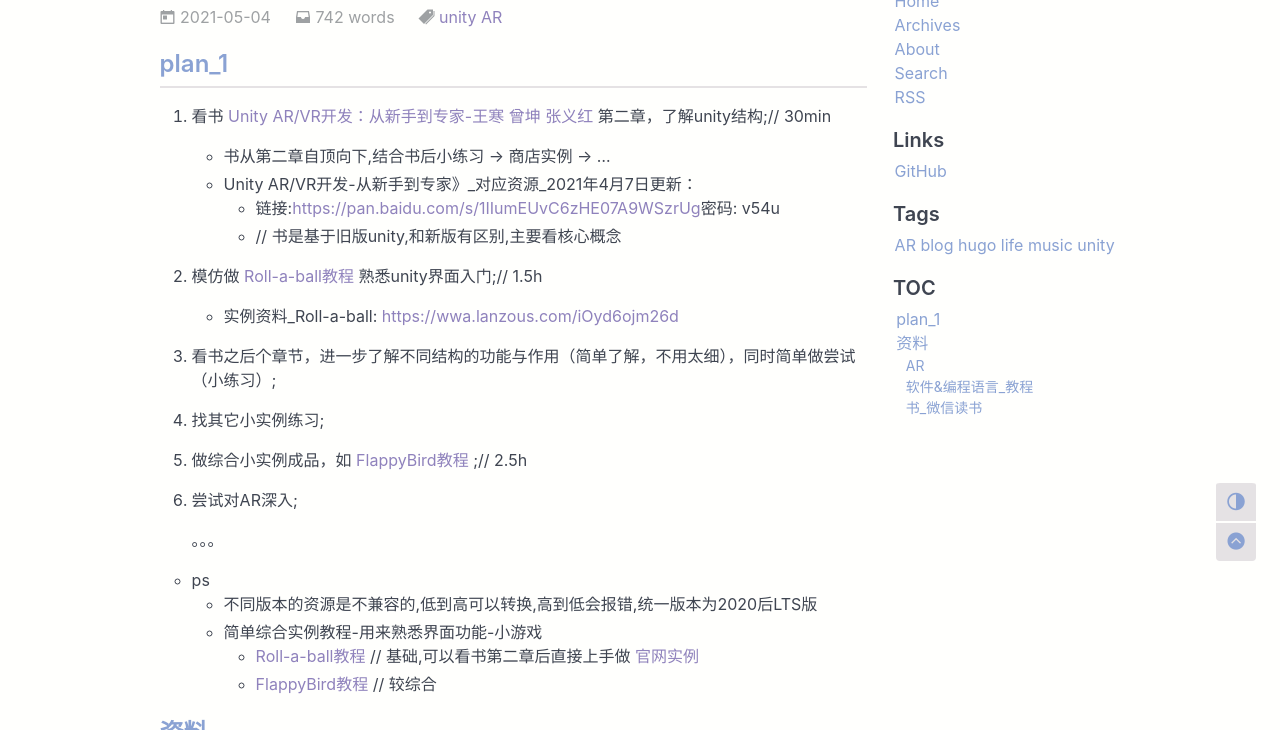
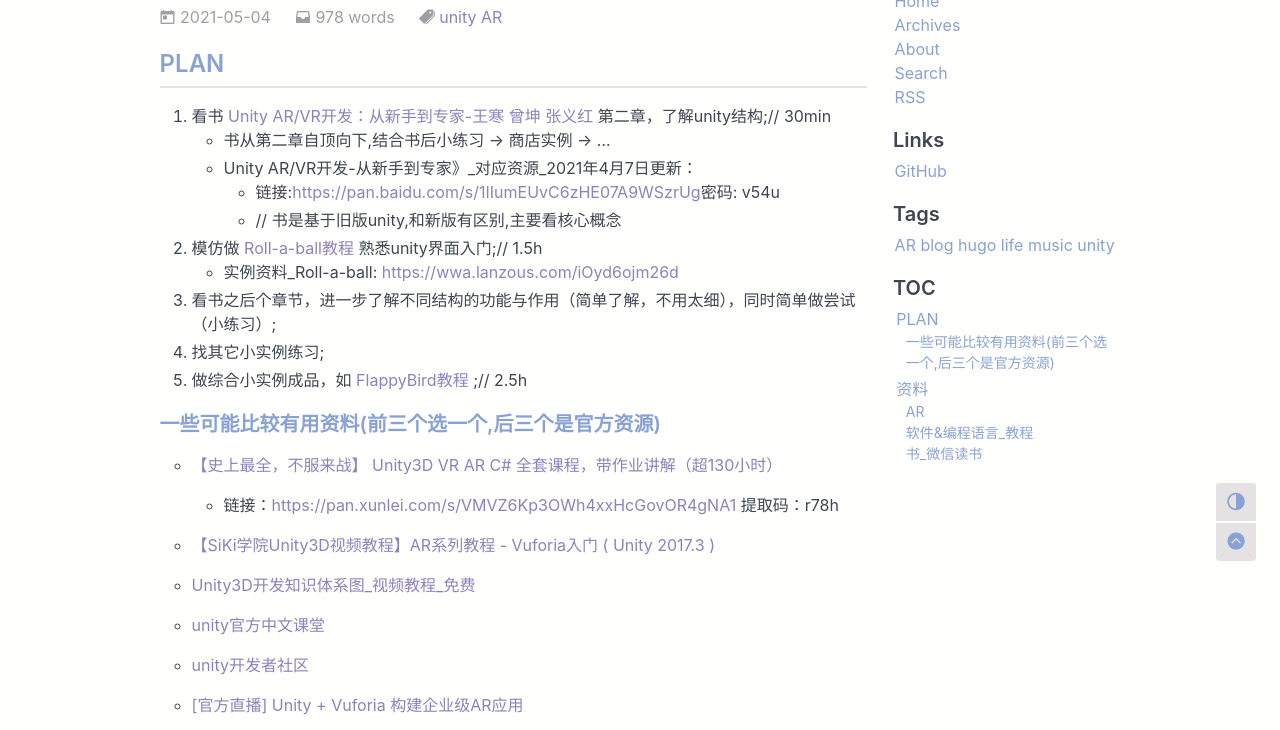
Before and after one commit to solen0/solen0.github.io, a plain HTML site: page post/unity/index.html in a window 1280 px wide. Shown: the part 215-945 px from the top of the page. Drawn offline with nearby package versions, Linux system fonts and the light colour scheme; some packages are replaced by stand-ins of ours; a script that the page names is missing; a web font is replaced by a local one.

Commit message:
post update

```diff
--- a/post/unity/index.html
+++ b/post/unity/index.html
@@ -101,15 +101,14 @@
         <a href="https://solen0.github.io/post/unity/">unity</a>
     </h2>
     <div class="post-item post-meta">
-        <span><i class="iconfont icon-today-sharp"></i>&nbsp;2021-05-04</span><span><i class="iconfont icon-file-tray-sharp"></i>&nbsp;742 words</span><span><i class="iconfont icon-pricetags-sharp"></i>&nbsp;<a href="/tags/unity">unity</a>&nbsp;<a href="/tags/ar">AR</a>&nbsp;</span>
+        <span><i class="iconfont icon-today-sharp"></i>&nbsp;2021-05-04</span><span><i class="iconfont icon-file-tray-sharp"></i>&nbsp;978 words</span><span><i class="iconfont icon-pricetags-sharp"></i>&nbsp;<a href="/tags/unity">unity</a>&nbsp;<a href="/tags/ar">AR</a>&nbsp;</span>
 
     </div>
 
     <div class="post-content markdown-body">
-        <h2 id="plan_1">plan_1</h2>
+        <h2 id="plan">PLAN</h2>
 <ol>
-<li>
-<p>看书 <a href="https://weread.qq.com/web/reader/0b4321c05e12dd0b47a303bkc81322c012c81e728d9d180" target="_blank">Unity AR/VR开发：从新手到专家-王寒 曾坤 张义红</a> 第二章，了解unity结构;// 30min</p>
+<li>看书 <a href="https://weread.qq.com/web/reader/0b4321c05e12dd0b47a303bkc81322c012c81e728d9d180" target="_blank">Unity AR/VR开发：从新手到专家-王寒 曾坤 张义红</a> 第二章，了解unity结构;// 30min
 <ul>
 <li>书从第二章自顶向下,结合书后小练习 -&gt; 商店实例 -&gt; &hellip;</li>
 <li>Unity AR/VR开发-从新手到专家》_对应资源_2021年4月7日更新：
@@ -120,28 +119,41 @@
 </li>
 </ul>
 </li>
-<li>
-<p>模仿做 <a href="https://www.bilibili.com/video/BV1ns411e7yQ?t=1177" target="_blank">Roll-a-ball教程</a> 熟悉unity界面入门;// 1.5h</p>
+<li>模仿做 <a href="https://www.bilibili.com/video/BV1ns411e7yQ?t=1177" target="_blank">Roll-a-ball教程</a> 熟悉unity界面入门;// 1.5h
 <ul>
 <li>实例资料_Roll-a-ball: <a href="https://wwa.lanzous.com/iOyd6ojm26d">https://wwa.lanzous.com/iOyd6ojm26d</a></li>
 </ul>
 </li>
+<li>看书之后个章节，进一步了解不同结构的功能与作用（简单了解，不用太细），同时简单做尝试（小练习）;</li>
+<li>找其它小实例练习;</li>
+<li>做综合小实例成品，如 <a href="https://www.bilibili.com/video/BV1H64y1U7xU?p=2" target="_blank">FlappyBird教程</a> ;// 2.5h</li>
+</ol>
+<h3 id="一些可能比较有用资料前三个选一个后三个是官方资源">一些可能比较有用资料(前三个选一个,后三个是官方资源)</h3>
+<ul>
 <li>
-<p>看书之后个章节，进一步了解不同结构的功能与作用（简单了解，不用太细），同时简单做尝试（小练习）;</p>
+<p><a href="https://www.bilibili.com/video/BV1hJ411B7cR" target="_blank">【史上最全，不服来战】 Unity3D VR AR C# 全套课程，带作业讲解（超130小时）</a></p>
+<ul>
+<li>链接：<a href="https://pan.xunlei.com/s/VMVZ6Kp3OWh4xxHcGovOR4gNA1">https://pan.xunlei.com/s/VMVZ6Kp3OWh4xxHcGovOR4gNA1</a> 提取码：r78h</li>
+</ul>
 </li>
 <li>
-<p>找其它小实例练习;</p>
+<p><a href="https://www.bilibili.com/video/BV134411s725" target="_blank">【SiKi学院Unity3D视频教程】AR系列教程 - Vuforia入门 ( Unity 2017.3 )</a></p>
 </li>
 <li>
-<p>做综合小实例成品，如 <a href="https://www.bilibili.com/video/BV1H64y1U7xU?p=2" target="_blank">FlappyBird教程</a> ;// 2.5h</p>
+<p><a href="https://www.jikexueyuan.com/path/unity3d/" target="_blank">Unity3D开发知识体系图_视频教程_免费</a></p>
 </li>
 <li>
-<p>尝试对AR深入;</p>
+<p><a href="https://learn.u3d.cn/" target="_blank">unity官方中文课堂</a></p>
+</li>
+<li>
+<p><a href="https://unity.cn/articles" target="_blank">unity开发者社区</a></p>
+</li>
+<li>
+<p><a href="https://www.bilibili.com/video/BV1CJ411t7qp" target="_blank">[官方直播] Unity + Vuforia 构建企业级AR应用</a></p>
 <p>。。。</p>
 </li>
-</ol>
-<ul>
-<li>ps
+<li>
+<p>ps</p>
 <ul>
 <li>不同版本的资源是不兼容的,低到高可以转换,高到低会报错,统一版本为2020后LTS版</li>
 <li>简单综合实例教程-用来熟悉界面功能-小游戏
@@ -173,6 +185,7 @@
 <p>unity</p>
 <ul>
 <li><a href="https://www.bilibili.com/video/BV19x41127BP" target="_blank">【极客学院】Unity3D入门教学 + 附c#编程基础</a></li>
+<li><a href="https://www.jikexueyuan.com/path/unity3d/" target="_blank">Unity3D开发知识体系图_视频教程_免费</a></li>
 </ul>
 </li>
 <li>
@@ -229,6 +242,14 @@
 - [FPS VR小游戏](http://www.taikr.com/course/413)
 - [HTC Vive 交互进阶](http://www.taikr.com/course/435)
 - [HTC Vive 交互基础](http://www.taikr.com/course/432)
+-->
+<!--
+- [【史上最全，不服来战】 Unity3D VR AR C# 全套课程，带作业讲解（超130小时）](https://www.bilibili.com/video/BV1hJ411B7cR)
+- [【SiKi学院Unity3D视频教程】AR系列教程 - Vuforia入门 ( Unity 2017.3 )](https://www.bilibili.com/video/BV134411s725)
+- [Unity3D开发知识体系图_视频教程_免费](https://www.jikexueyuan.com/path/unity3d/)
+- [unity官方中文课堂](https://learn.u3d.cn/)
+- [unity开发者社区](https://unity.cn/articles)
+- [[官方直播] Unity + Vuforia 构建企业级AR应用](https://www.bilibili.com/video/BV1CJ411t7qp)
 -->
     </div>
 </article>
@@ -317,7 +338,11 @@
     <div class="sidebar-item sidebar-toc">
         <h3>TOC</h3><nav id="TableOfContents">
   <ul>
-    <li><a href="#plan_1">plan_1</a></li>
+    <li><a href="#plan">PLAN</a>
+      <ul>
+        <li><a href="#一些可能比较有用资料前三个选一个后三个是官方资源">一些可能比较有用资料(前三个选一个,后三个是官方资源)</a></li>
+      </ul>
+    </li>
     <li><a href="#资料">资料</a>
       <ul>
         <li><a href="#ar">AR</a></li>
@@ -418,7 +443,11 @@
         <h3>TOC</h3>
         <nav id="TableOfContents">
   <ul>
-    <li><a href="#plan_1">plan_1</a></li>
+    <li><a href="#plan">PLAN</a>
+      <ul>
+        <li><a href="#一些可能比较有用资料前三个选一个后三个是官方资源">一些可能比较有用资料(前三个选一个,后三个是官方资源)</a></li>
+      </ul>
+    </li>
     <li><a href="#资料">资料</a>
       <ul>
         <li><a href="#ar">AR</a></li>
```
Also changed, not shown: archives/index.html (+1 -1 lines), index.html (+1 -1 lines), post/index.html (+1 -1 lines), search/index.json (+1 -1 lines), tags/ar/index.html (+1 -1 lines), tags/unity/index.html (+1 -1 lines).
